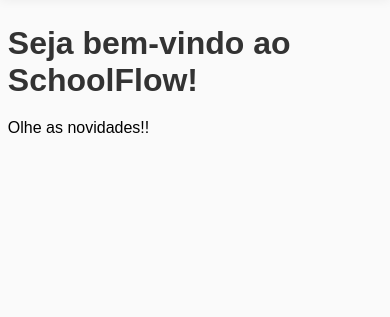
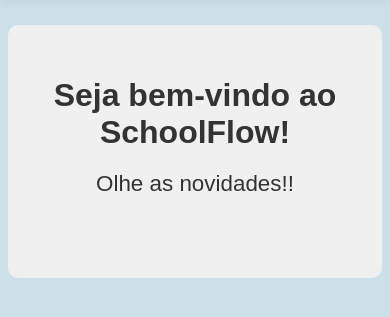
Before and after one commit to holtzzzzzz/SchoolFlow, a plain HTML site: page SchoolFlow/index.html in a window 390 px wide. Shown: the part 71-388 px from the top of the page. Drawn offline with Linux system fonts and the light colour scheme.

Commit message:
Update styles.css

```diff
--- a/SchoolFlow/styles.css
+++ b/SchoolFlow/styles.css
@@ -7,7 +7,7 @@
 
 body {
   font-family: Arial, sans-serif;
-  background: #fafafa;
+  background: #CBE0E9;
   min-height: 100vh;
 }
 
@@ -86,7 +86,24 @@
   font-size: 2rem;
   margin-bottom: 20px;
   color: #333;
+  margin-top: 9%;
 }
+.main-content p {
+  font-size: 1.4rem;
+  color: #333;
+}
+.main-content div{
+  background-color: #F0F0F0;
+  display: flex;
+  flex-direction: column;
+  padding:6%;
+  border-radius: 10px;
+  text-align: center;
+  height: 30vh;
+  width: 40vw;
+}
+
+
 
 @media (max-width: 900px) {
   .main-content {
@@ -107,7 +124,16 @@
     padding: 0 8px;
     box-shadow: 0 2px 10px rgba(0,0,0,0.05);
   }
-
+  .main-content div{
+    background-color: #F0F0F0;
+    display: flex;
+    flex-direction: column;
+    padding:6%;
+    border-radius: 10px;
+    text-align: center;
+    height: 30vh;
+    width: 100%;
+  }
   .sidebar-header {
     flex-direction: row;
     align-items: center;
```
